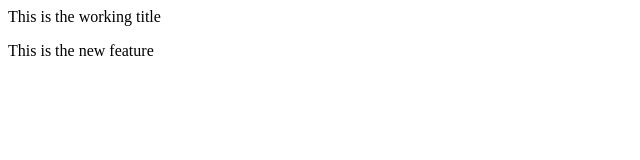
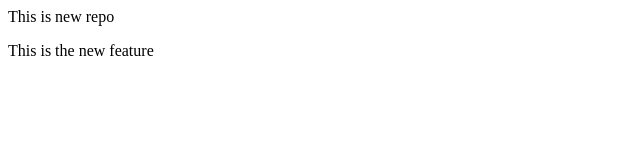
Before and after one commit to revanth8903/localrepo, a plain HTML site: page index.html in a window 1280 px wide. Shown: the full height of the page, 0-640 px from the left. Drawn offline with Linux system fonts and the light colour scheme.

Commit message:
Add new features

```diff
--- a/index.html
+++ b/index.html
@@ -1,3 +1,3 @@
-<p>This is the working title</p>
+<p>This is new repo</p>
 
 <p>This is the new feature </p>
```
